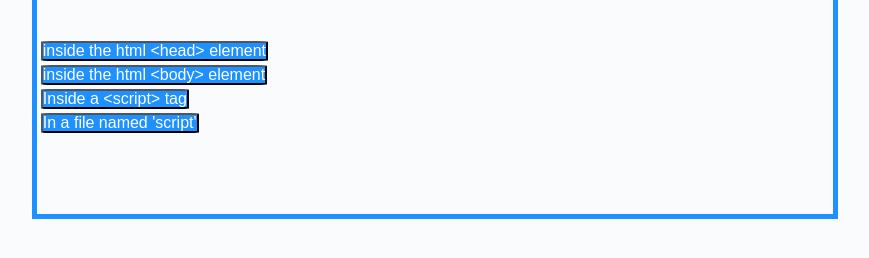
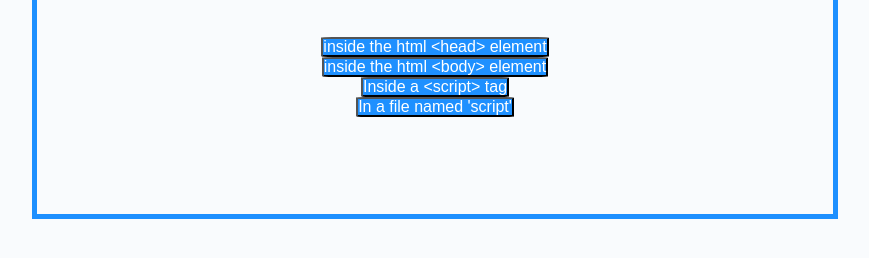
Before and after one commit to vloebel/jsquiz, a plain HTML site: page index.html in a window 1280 px wide. Both pictures are taken after a click on the button "Start". Shown: the part 244-502 px from the top of the page, without its empty margins (205-1074 px from the left). Drawn offline with Linux system fonts and the light colour scheme.

Commit message:
path name capitalization, button centering

```diff
--- a/Assets/css/style.css
+++ b/Assets/css/style.css
@@ -80,7 +80,7 @@ body {
   display: block;
   font-size: 1em;
   line-height: 1em;
-  margin: 4px;
+  margin: auto;
   padding: 4px, 10px;
   text-align: center;
   cursor: pointer;
```
